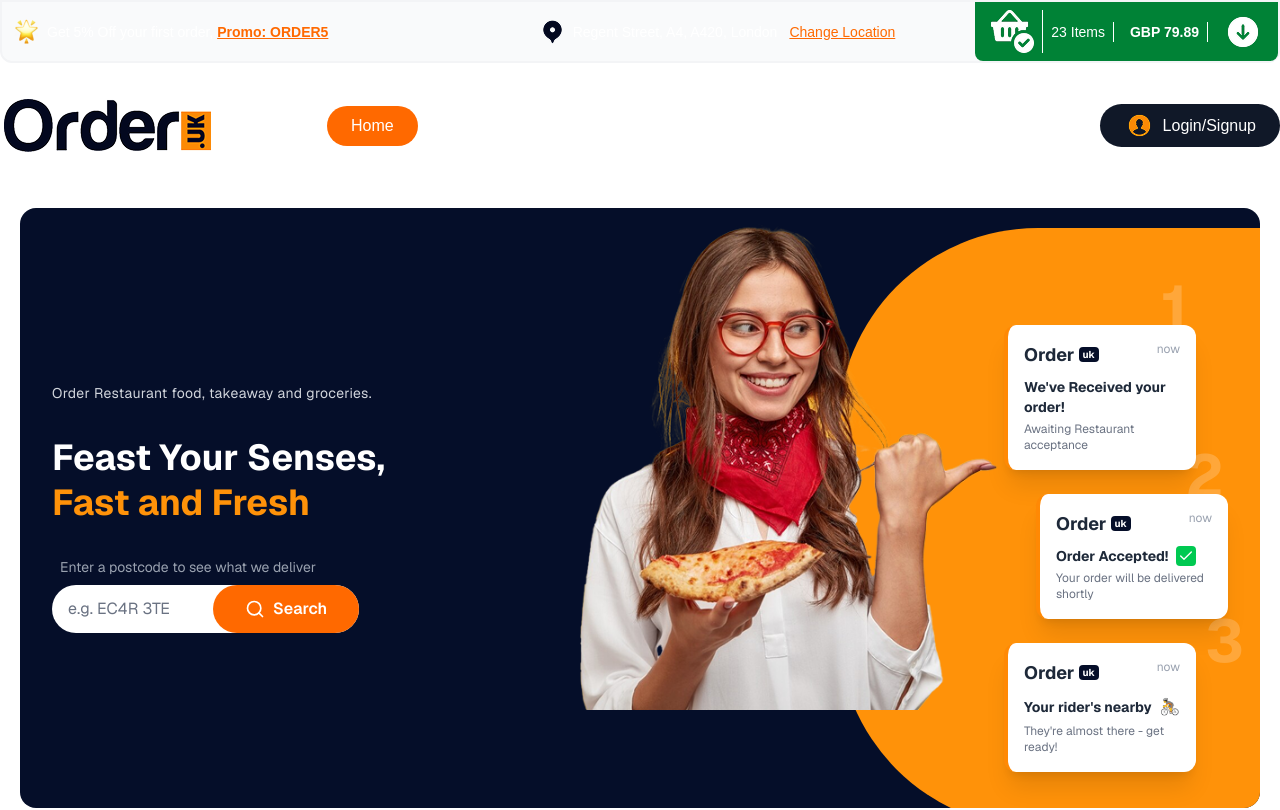
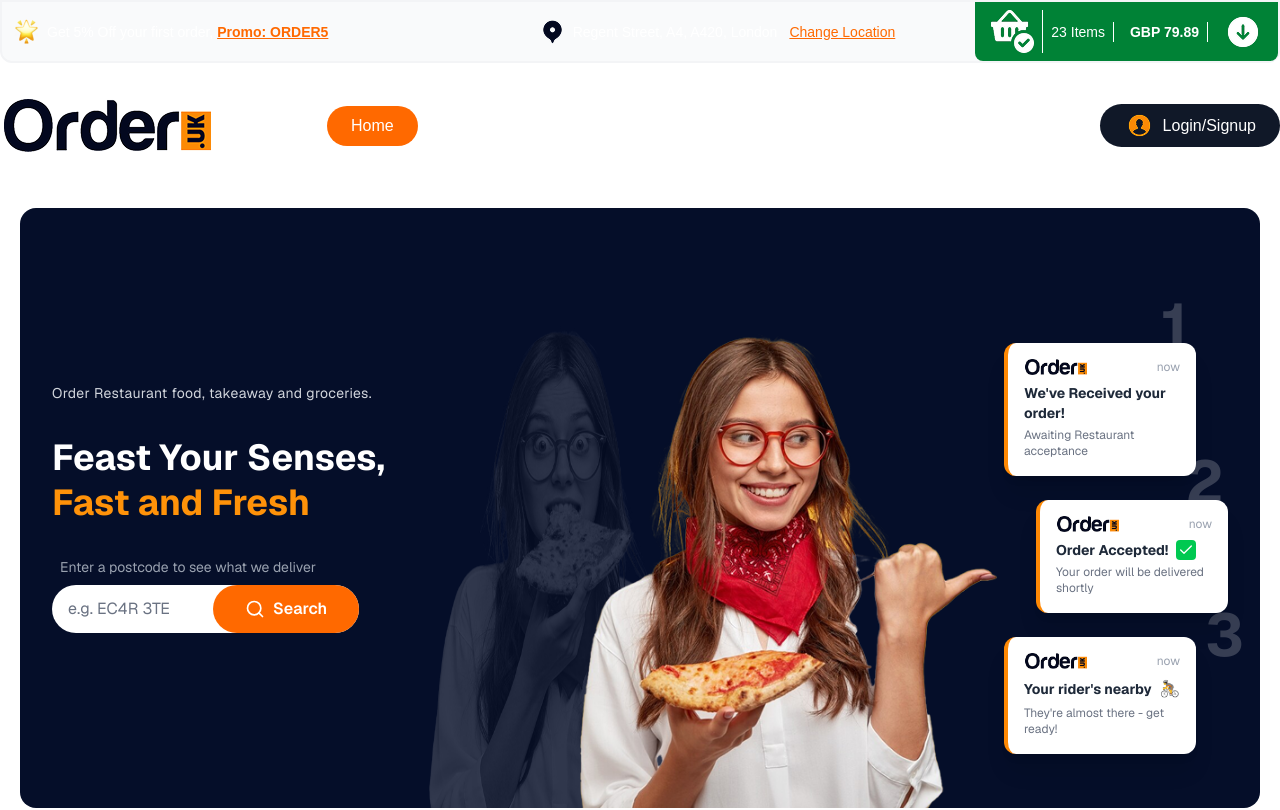
Before and after one commit to Tonmoy-Roy/Food-Delivery-Website, a Next.js app: page / in a window 1280 px wide. Shown: the top 810 px of the page. Built offline with nearby package versions, Linux system fonts and the light colour scheme.

Commit message:
hero section responnsive updated

```diff
--- a/app/Component/Sections/HeroSection.jsx
+++ b/app/Component/Sections/HeroSection.jsx
@@ -1,19 +1,20 @@
 'use client'
 import React from 'react';
 import Image from 'next/image'
-import { Search, Check, MapPin, Clock } from 'lucide-react';
+import { Search, Check, Clock } from 'lucide-react';
 import mainimg from '../../../public/images/Untitled-2 1.png'
 import mainimg1 from '../../../public/images/Untitled-1 1.png'
+import orderimg from '../../../public/images/LOGO 1.png'
 const HeroSection = () => {
     return (
         <div className='max-w-7xl mx-auto p-5'>
             <div className="relative w-full bg-[#050E29] overflow-hidden flex items-center justify-center font-sans rounded-2xl">
 
-                <div className="absolute top-5 right-0 w-full lg:w-[34%] h-full bg-[#FF9209] rounded-l-[100px] lg:rounded-l-[200px] z-0"></div>
+                <div className="hidden lg:absolute lg:top-10 lg:right-0  lg:w-[38%] lg:h-full lg:bg-[#FF9209] lg:rounded-l-[100px]  lg:z-0"></div>
 
                     <div className="relative z-10 max-w-7xl w-full mx-auto px-4 sm:px-6 lg:px-8 grid grid-cols-1 lg:grid-cols-2 gap-12 items-center">
 
-                    <div className="text-white space-y-8 pt-10 lg:pt-0">
+                        <div className="text-white space-y-8 pt-10 lg:pt-0 ">
                             <p className="text-gray-300 text-sm tracking-wide">
                                 Order Restaurant food, takeaway and groceries.
                             </p>
@@ -40,9 +41,13 @@ const HeroSection = () => {
                             </div>
                         </div>
 
-                    <div className="relative h-[600px] flex items-center justify-center lg:justify-end">
+                        <div className="hidden lg:relative lg:h-[600px] lg:flex lg:items-center lg:justify-end">
+                            <div className="absolute left-0 bottom-[-110px] lg:-left-90 w-[350px] md:w-[40vw] h-[500px] md:h-[600px] z-10">
+                                <Image src={mainimg1} alt='' className='md:h-[70vh]' />
+                            </div>
 
-                        <div className="absolute left-0 bottom-[-110] lg:-left-25 w-[350px] md:w-[450px] h-[500px] md:h-[600px]">
+
+                            <div className="absolute left-0 bottom-[-110px] lg:-left-25 w-[350px] md:w-[450px] h-[500px] md:h-[600px] z-10">
                                 <div className="w-full h-full rounded-3xl text-white text-center p-4">
                                     <Image src={mainimg} alt='' className='' />
                                 </div>
@@ -88,14 +93,11 @@ const HeroSection = () => {
             </div>
             );
 };
-const NotificationCard = ({ status, subtext, time, isSuccess, emoji, icon }) => {
+            const NotificationCard = ({status, subtext, time, isSuccess, emoji, icon}) => {
     return (
             <div className="bg-white p-4 rounded-xl shadow-xl border-l-4 relative z-10 w-full transform transition hover:scale-105 duration-300 cursor-default md:w-[15vw] border-orange-400">
                 <div className="flex justify-between items-start mb-1">
-                <div className="flex items-center gap-1 font-bold text-gray-800">
-                    <span className="text-lg">Order</span>
-                    <span className="bg-[#050E29] text-white text-[10px] px-1 rounded">uk</span>
-                </div>
+                    <Image src={orderimg} alt='' className='md:h-[2vh] md:w-[5vw]' />
                     <span className="text-xs text-gray-400">{time}</span>
                 </div>
 
--- a/app/Component/Sections/OrderingApp.jsx
+++ b/app/Component/Sections/OrderingApp.jsx
@@ -37,7 +37,7 @@ const OrderingApp = () => {
                                 <span className="text-white font-semibold text-2xl">& Instant</span>
                             </div>
 
-                            <p className=" mb-8 text-lg">
+                            <p className="mb-8 text-lg">
                                 Download the Order.uk app for faster ordering
                             </p>
 
```
Lines whose indentation alone changed are shown as unchanged.
